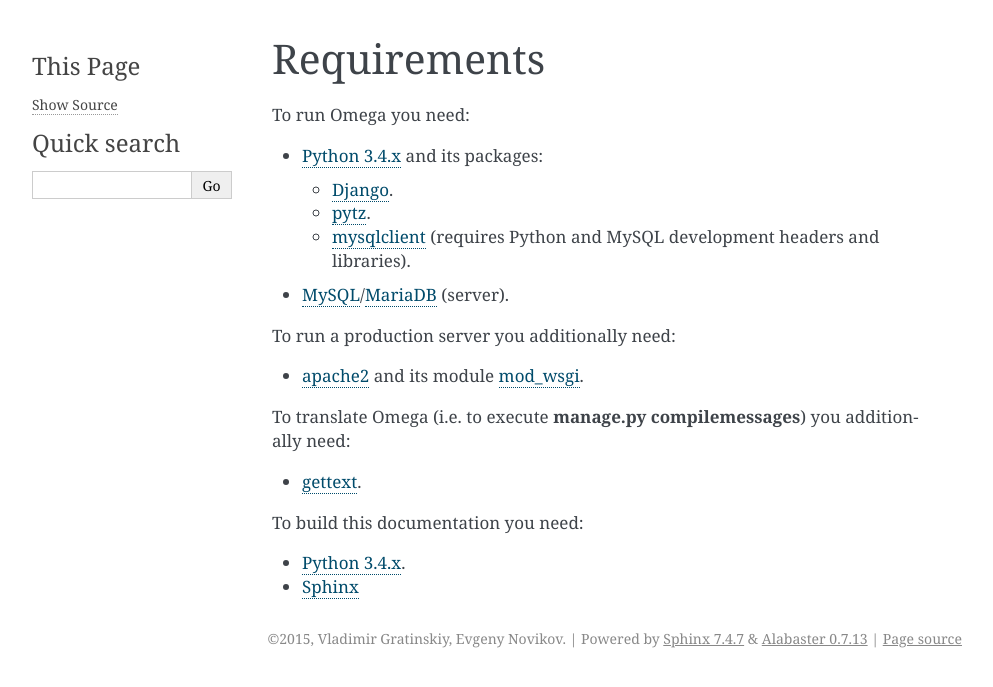
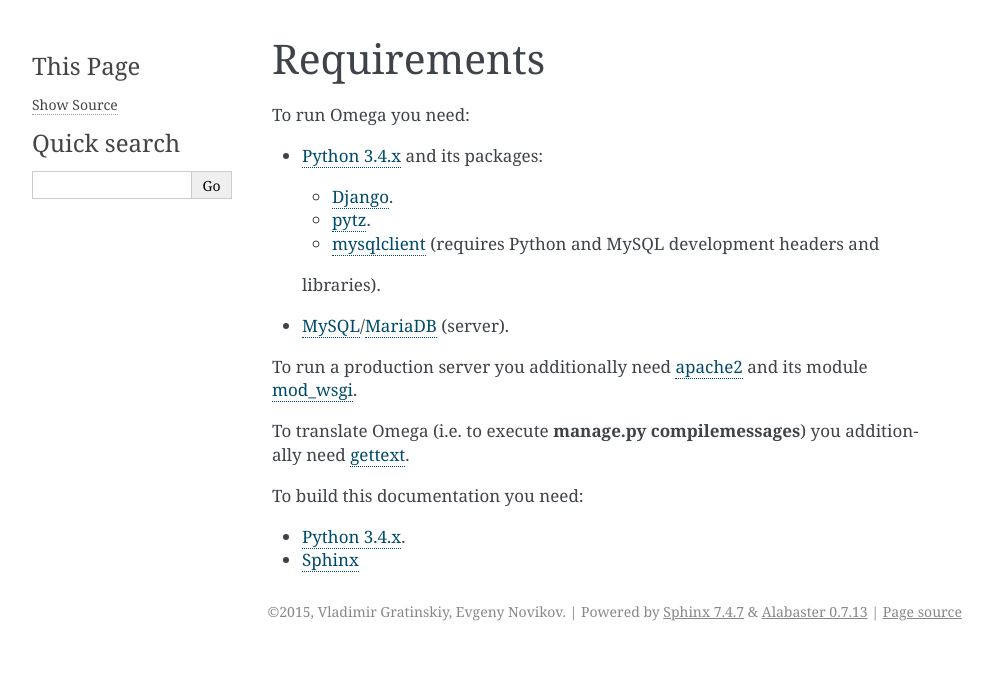
Before and after one commit to ldv-klever/klever, a Sphinx documentation site: the page built from Omega/docs/reqs.rst, in a window 1280 px wide. Shown: the top 687 px of the page, without its empty margins (148-1141 px from the left). Built offline with Sphinx 7.4.7, drawn with Linux system fonts in a browser that asks for light colours.

```diff
--- a/Omega/docs/reqs.rst
+++ b/Omega/docs/reqs.rst
@@ -7,17 +7,16 @@ To run Omega you need:
 
   * `Django <https://www.djangoproject.com/>`_.
   * `pytz <http://pythonhosted.org/pytz/>`_.
-  * `mysqlclient <https://github.com/PyMySQL/mysqlclient-python>`_ (requires Python and MySQL development headers and libraries).
+  * `mysqlclient <https://github.com/PyMySQL/mysqlclient-python>`_ (requires Python and MySQL development headers and
+  libraries).
 
 * `MySQL <https://www.mysql.com/>`_/`MariaDB <https://mariadb.org/>`_ (server).
 
-To run a production server you additionally need:
+To run a production server you additionally need `apache2 <http://httpd.apache.org/>`_ and its module
+`mod_wsgi <https://code.google.com/p/modwsgi/>`_.
 
-* `apache2 <http://httpd.apache.org/>`_ and its module `mod_wsgi <https://code.google.com/p/modwsgi/>`_.
-
-To translate Omega (i.e. to execute :command:`manage.py compilemessages`) you additionally need:
-
-* `gettext <https://www.gnu.org/software/gettext/>`_.
+To translate Omega (i.e. to execute :command:`manage.py compilemessages`) you additionally need
+`gettext <https://www.gnu.org/software/gettext/>`_.
 
 To build this documentation you need:
 
```
